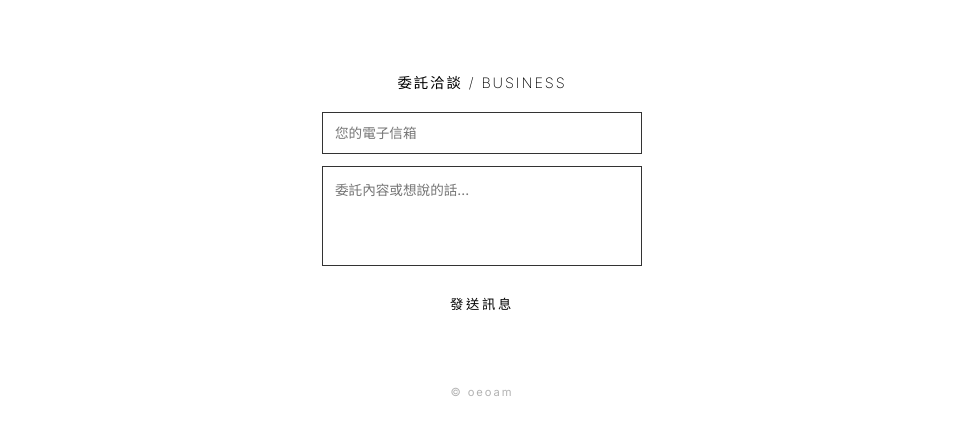
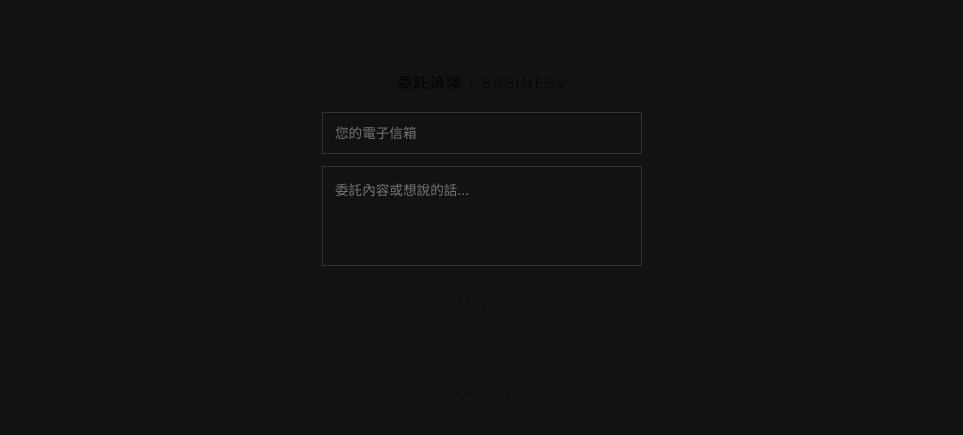
Before and after one commit to oeoam/oeoam.github.io, a plain HTML site: page index.html in a window 1280 px wide. Shown: the part 903-1338 px from the top of the page, without its empty margins (158-1121 px from the left). Drawn offline with Linux system fonts and the light colour scheme.

Commit message:
Update index.html

```diff
--- a/index.html
+++ b/index.html
@@ -37,7 +37,7 @@ body {
 
 
         body {
-            background-color: var(--bg-dark);
+            background-color: var(--bg-color);
             color: var(--text-main);
             display: flex;
             flex-direction: column;
@@ -127,7 +127,7 @@ body {
         input:focus, textarea:focus { outline: none; border-color: #666; }
 
         button {
-            width: 100%; background: var(--text-main); color: var(--bg-dark);
+            width: 100%; background: var(--text-main); color: var(--bg-color);
             border: none; padding: 12px; cursor: pointer; letter-spacing: 0.2em; transition: 0.3s;
         }
         button:hover { background: var(--accent-glow); }
```
